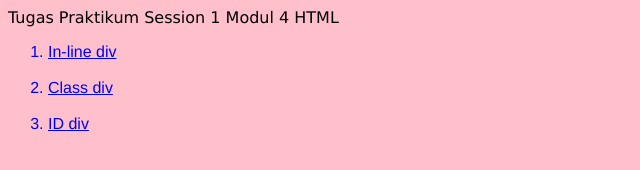
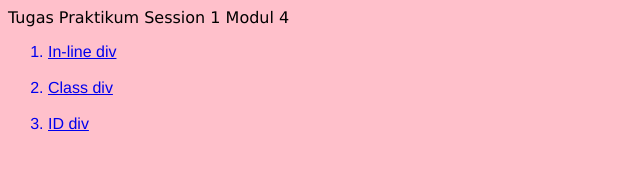
Before and after one commit to FahrulCahaya/fahrulcahaya.github.io, a plain HTML site: page Modul-4.html in a window 1280 px wide. Shown: the full height of the page, 0-640 px from the left. Drawn offline with Linux system fonts and the light colour scheme.

Commit message:
Update Modul-4.html

```diff
--- a/Modul-4.html
+++ b/Modul-4.html
@@ -4,7 +4,7 @@
   </head>
 <body bgcolor="pink">
 
-    <p style="font-family: verdana;">Tugas Praktikum Session 1 Modul 4 HTML</p>
+    <p style="font-family: verdana;">Tugas Praktikum Session 1 Modul 4 </p>
    <ol>
 	  <a href="p1.html"><li style="font-family:helvetica">In-line div</li></a></br>
       <a href="p2.html"><li style="font-family:helvetica">Class div</li></a></br>
```
